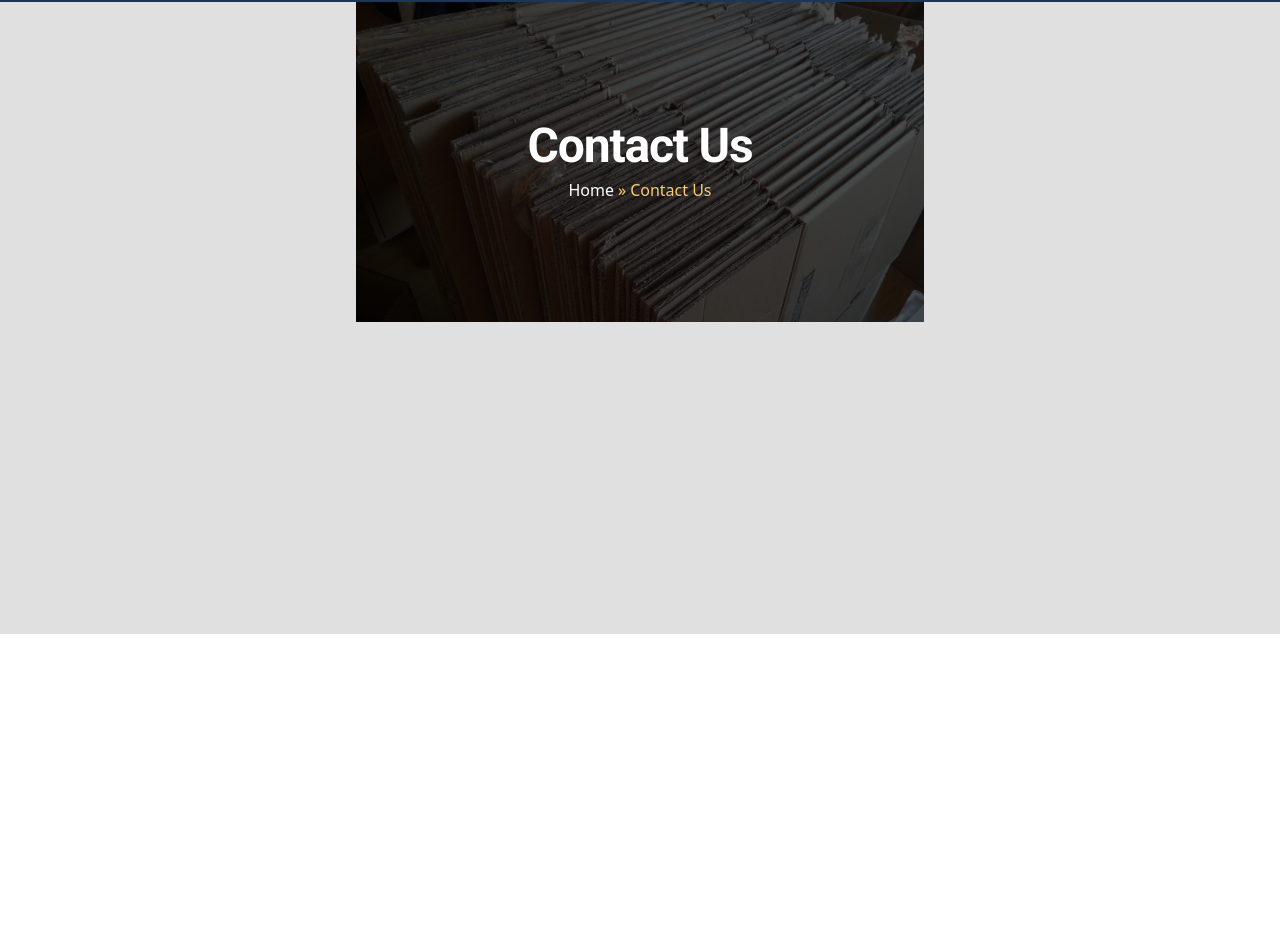
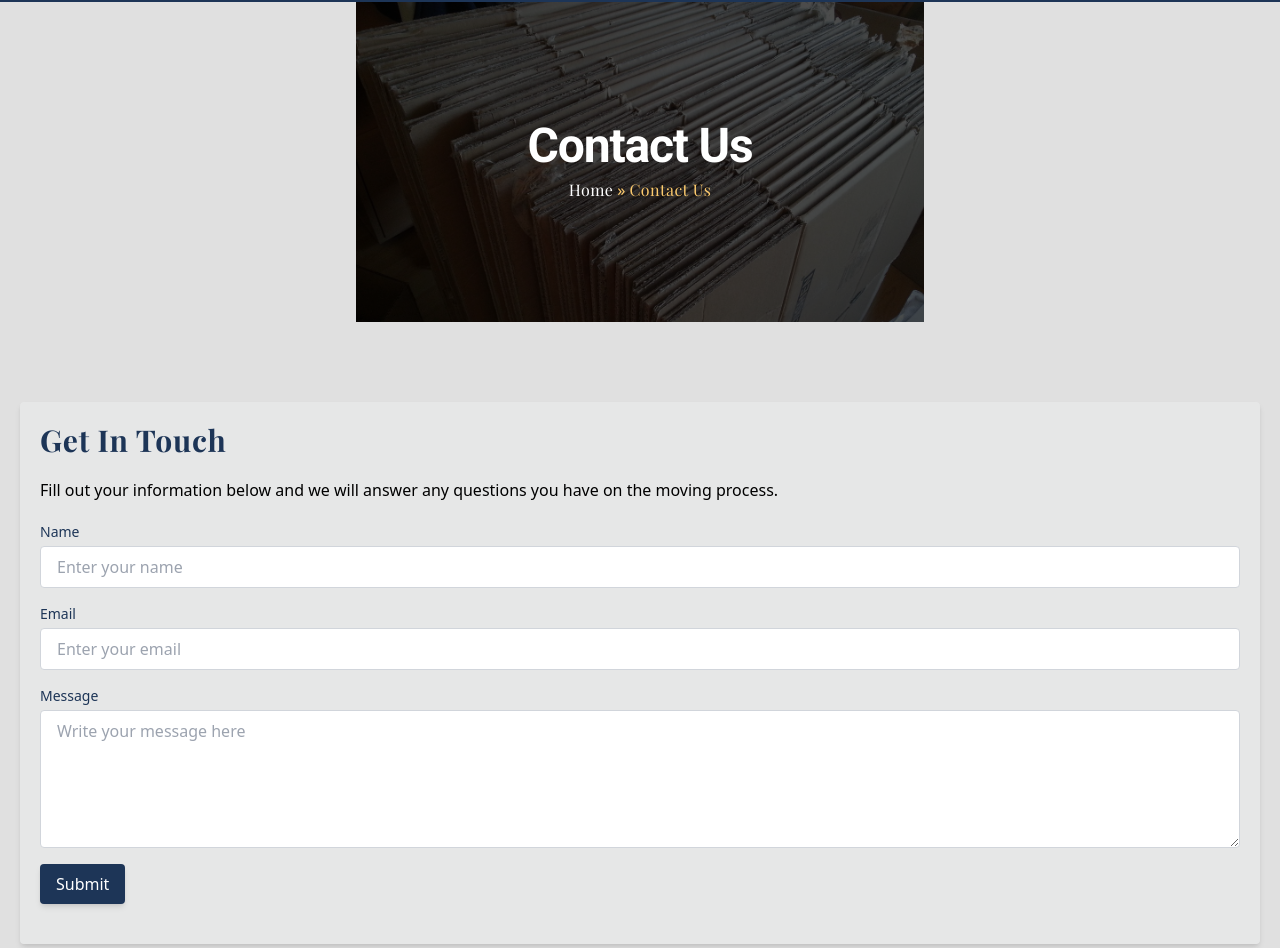
Before and after one commit to rashad3412/moveTemplateReact, a React (Vite) app: page /contact in a window 1280 px wide. Shown: the part 166-1114 px from the top of the page. Before the commit the page ends 800 px from the top, so only its background shows below. Built offline with nearby package versions, Linux system fonts and the light colour scheme.

Commit message:
added feats to contact

```diff
--- a/src/pages/ContactPage.jsx
+++ b/src/pages/ContactPage.jsx
@@ -4,7 +4,7 @@ import { Link } from "react-router-dom";
 function ContactPage() {
   return (
     <div>
-      <div className="relative flex justify-center ">
+      <section className="relative flex justify-center">
         <div className="relative rounded">
           {/* Image */}
           <img
@@ -16,21 +16,100 @@ function ContactPage() {
           <div className="absolute inset-0 bg-black bg-opacity-70 w-full h-80 "></div>
           {/* Add your form or contact details */}
           <div className="absolute inset-0 flex flex-col justify-center items-center text-white">
-            <h2 className="text-5xl font-bold mb-2 tracking-tight font-Roboto">
+            <h2 className="text-5xl font-extrabold mb-2 tracking-tight font-Roboto">
               Contact Us
             </h2>
             <div className="text-md">
               <Link to="/">
-                <span className="pt-4 cursor-pointer hover:text-deepYellow">
+                <span className="pt-4 cursor-pointer hover:text-deepYellow font-Playfair tracking-wide">
                   Home
                 </span>
               </Link>
               <span className="before:content-['»'] before:text-deepYellow before:mx-1"></span>
-              <span className="text-deepYellow">Contact Us</span>
+              <span className="text-deepYellow font-Playfair tracking-wide">
+                Contact Us
+              </span>
             </div>
           </div>
         </div>
-      </div>
+      </section>
+      {/* Contact Form */}
+      <section className="pt-20 px-5">
+        <div className="bg-slate-50 bg-opacity-25 rounded pb-10   shadow-md ">
+          <div
+            className="text-3xl text-royalBlue px-5 font-Playfair font-bold
+          tracking-wide pt-5 pb-5"
+          >
+            Get In Touch
+          </div>
+          {/* Contact introduction Tab. */}
+          <div className="px-5 ">
+            <p className="pb-5">
+              Fill out your information below and we will answer any questions
+              you have on the moving process.
+            </p>
+          </div>
+          {/* Form */}
+          <form className="px-5 pb-15 space-y-4 ">
+            {/* Name Field */}
+            <div className="flex flex-col">
+              <label
+                htmlFor="name"
+                className="text-sm font-medium text-royalBlue pb-1"
+              >
+                Name
+              </label>
+              <input
+                type="text"
+                id="name"
+                name="name"
+                className="border border-gray-300 rounded px-4 py-2 focus:outline-none focus:ring-2 focus:ring-royalBlue"
+                placeholder="Enter your name"
+              />
+            </div>
+            {/* Email Field */}
+            <div className="flex flex-col">
+              <label
+                htmlFor="email"
+                className="text-sm font-medium text-royalBlue pb-1"
+              >
+                Email
+              </label>
+              <input
+                type="email"
+                id="email"
+                name="email"
+                className="border border-gray-300 rounded px-4 py-2 focus:outline-none focus:ring-2 focus:ring-royalBlue"
+                placeholder="Enter your email"
+              />
+            </div>
+            {/* Message Field */}
+            <div className="flex flex-col">
+              <label
+                htmlFor="message"
+                className="text-sm font-medium text-royalBlue pb-1"
+              >
+                Message
+              </label>
+              <textarea
+                id="message"
+                name="message"
+                rows="5"
+                className="border border-gray-300 rounded px-4 py-2 focus:outline-none focus:ring-2 focus:ring-royalBlue"
+                placeholder="Write your message here"
+              ></textarea>
+            </div>
+            {/* Submit Button */}
+            <button
+              type="submit"
+              className="bg-royalBlue text-white font-medium px-4 py-2 rounded shadow-md hover:bg-deepYellow hover:text-royalBlue transition-all duration-300"
+            >
+              Submit
+            </button>
+          </form>
+        </div>
+        <div className="pb-20">Footer</div>
+      </section>
     </div>
   );
 }
```
